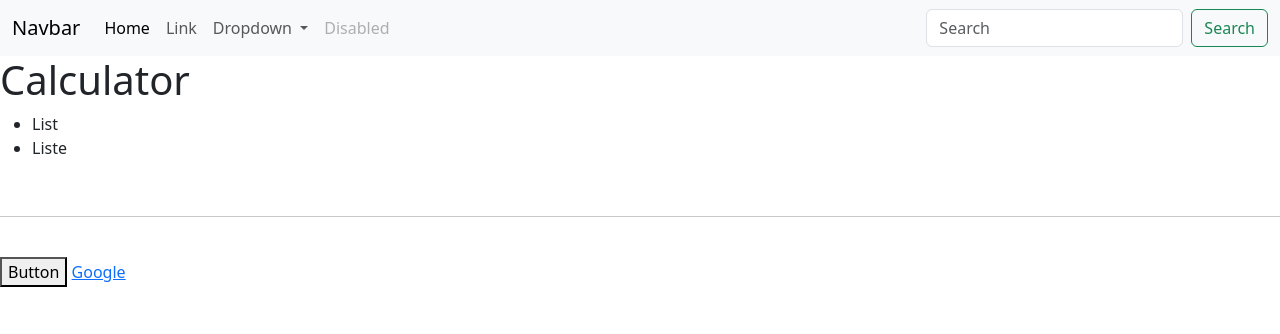
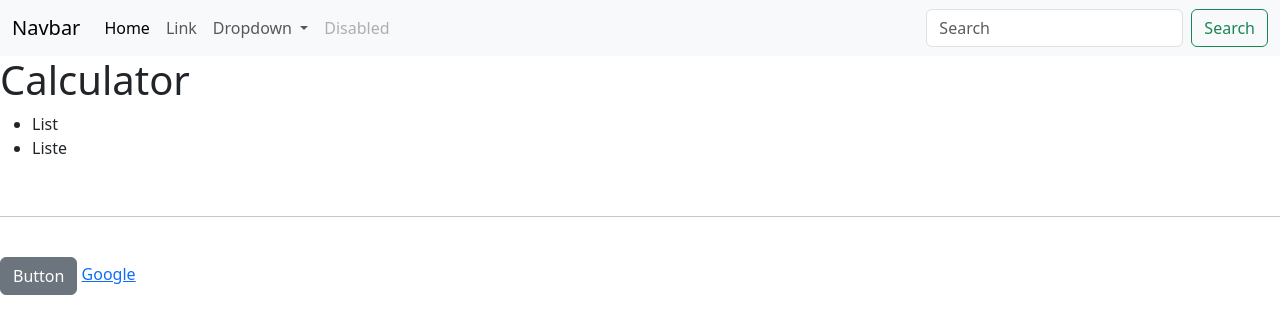
Before and after one commit to Leelando007/Calculator, a plain HTML site: page index.html in a window 1280 px wide. Drawn offline with nearby package versions, Linux system fonts and the light colour scheme.

Commit message:
added button colour

```diff
--- a/index.html
+++ b/index.html
@@ -55,7 +55,7 @@
         <br>
         <hr>
         <br>
-        <button>Button</button>
+        <button class="btn btn-secondary">Button</button>
         <a href="www.google.com">Google</a>
     </main>
 </body>
```
